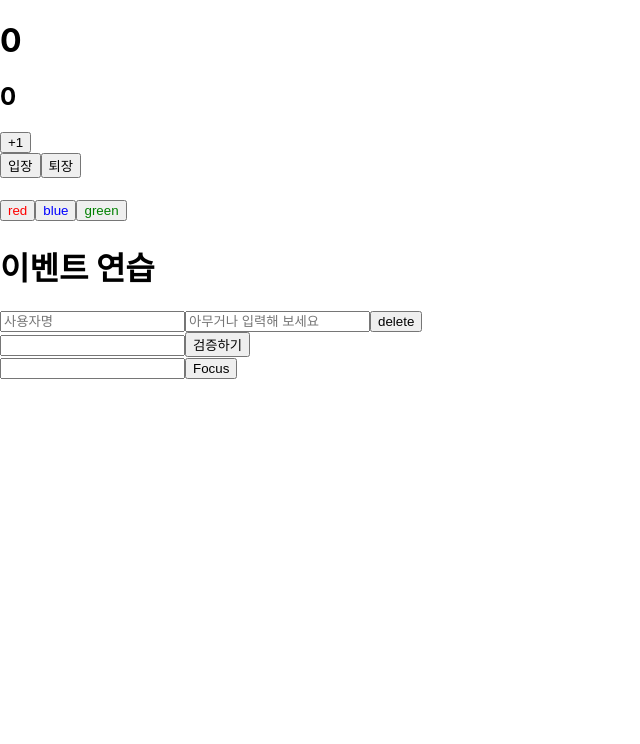
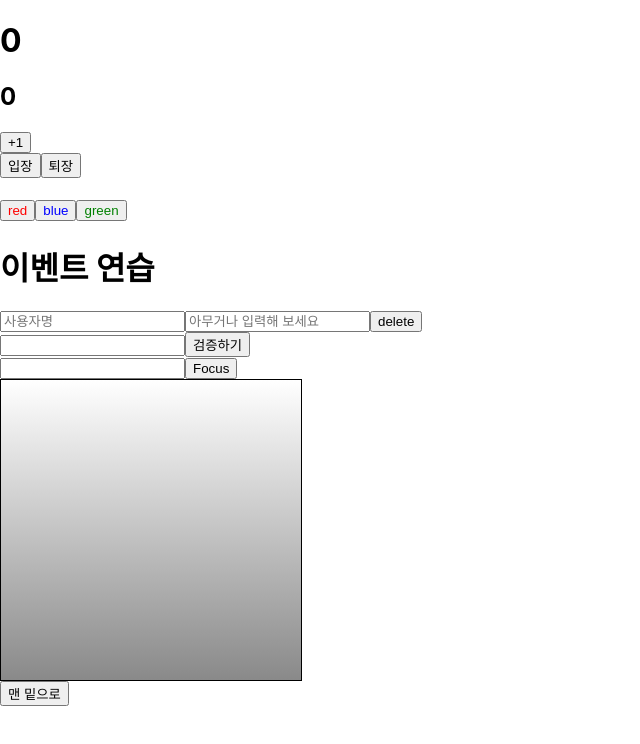
Before and after one commit to seokgyulee-rick/React_Technique, a React (Create React App) app: page / in a window 1280 px wide. Shown: the top 744 px of the page, without its empty margins (0-640 px from the left). Built offline with nearby package versions, Linux system fonts and the light colour scheme.

Commit message:
5th chapter

```diff
--- a/src/App.js
+++ b/src/App.js
@@ -3,6 +3,7 @@
 import { EventPractice } from "./EventPractice";
 import RedfSample from "./RefSample";
 import { Say } from "./Say";
+import ScrollBox from "./ScrollBox";
 import ValidationSample from "./ValidationSample";
 
 class App extends Component {
@@ -15,6 +16,10 @@
         <EventPractice />
         <ValidationSample></ValidationSample>
         <RedfSample />
+        <ScrollBox ref={(ref) => (this.ScrollBox = ref)} />
+        <button onClick={() => this.ScrollBox.scrollToBottom()}>
+          맨 밑으로
+        </button>
       </>
     );
   }
--- a/src/RefSample.js
+++ b/src/RefSample.js
@@ -1,16 +1,18 @@
 import React, { Component } from "react";
 
 export default class RedfSample extends Component {
+  input = React.createRef();
   handleFocus = () => {
-    this.input.focus();
+    this.input.current.focus();
   };
   render() {
     return (
       <div>
         <input
-          ref={(ref) => {
-            this.input = ref;
-          }}
+          ref={this.input}
+          //   ref={(ref) => {
+          //     this.input = ref;
+          //   }}
         />
         <button
           onClick={() => {
--- /dev/null
+++ b/src/ScrollBox.js
@@ -0,0 +1,36 @@
+import { Component } from "react";
+
+class ScrollBox extends Component {
+  scrollToBottom = () => {
+    const { scrollHeight, clientHeight } = this.box;
+    this.box.scrollTop = scrollHeight - clientHeight;
+  };
+  render() {
+    const style = {
+      border: "1px solid black",
+      height: "300px",
+      width: "300px",
+      overflow: "auto",
+      position: "relative",
+    };
+
+    const innerStyle = {
+      width: "100%",
+      height: "650px",
+      background: "linear-gradient(white,black)",
+    };
+
+    return (
+      <div
+        style={style}
+        ref={(ref) => {
+          this.box = ref;
+        }}
+      >
+        <div style={innerStyle}></div>
+      </div>
+    );
+  }
+}
+
+export default ScrollBox;
--- a/src/ValidationSample.js
+++ b/src/ValidationSample.js
@@ -17,6 +17,7 @@
       clicked: true,
       validated: this.state.password === "0000",
     });
+    this.input.focus();
   };
 
   render() {
@@ -33,6 +34,7 @@
                 : "failure"
               : ""
           }
+          ref={(ref) => (this.input = ref)}
         ></input>
         <button onClick={this.handleButtonClick}>검증하기</button>
       </div>
```
